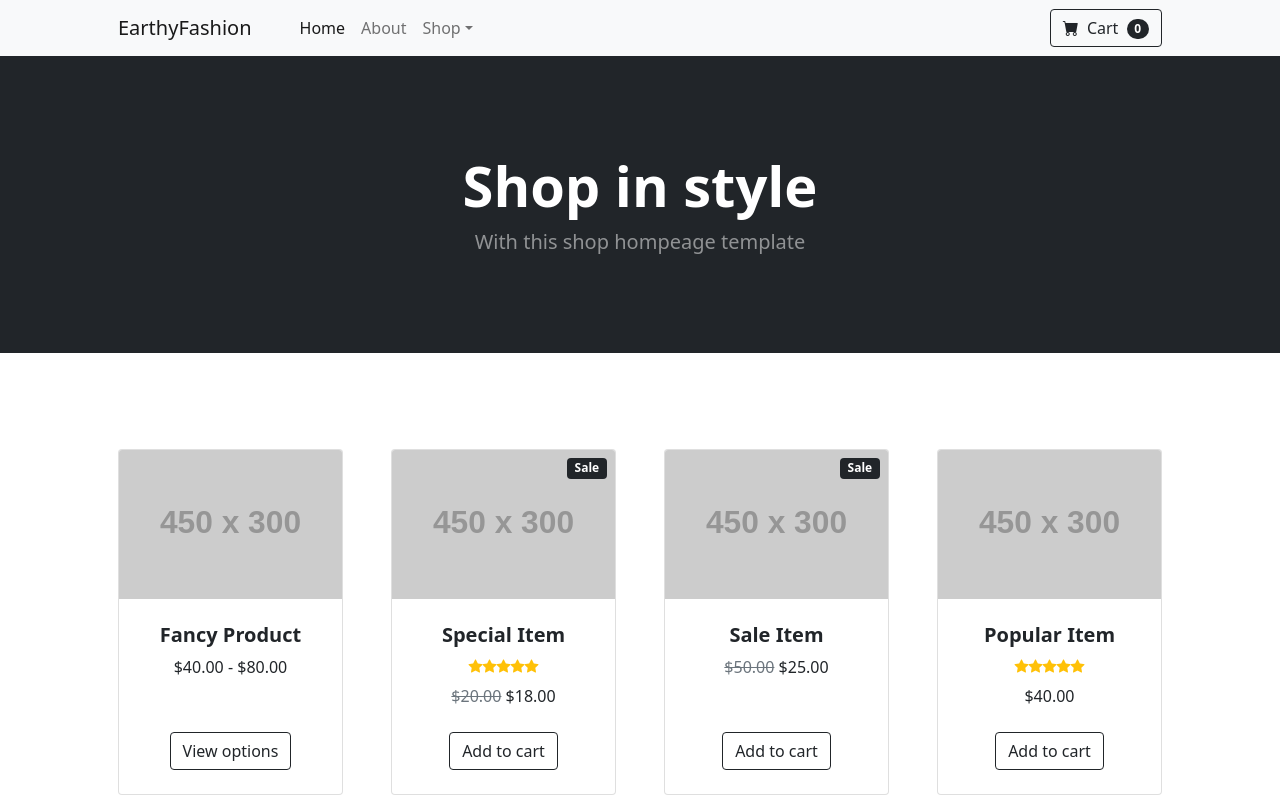
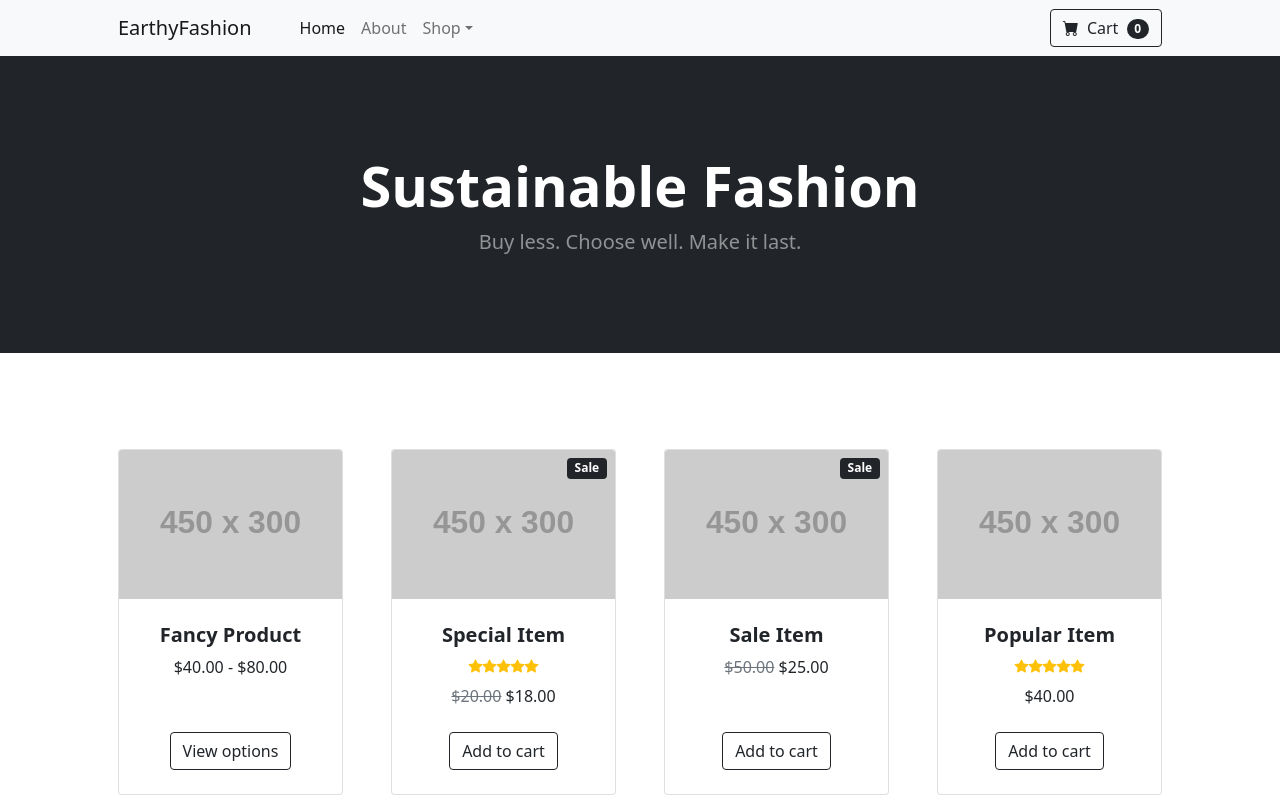
Before and after one commit to Earthyfashion/Earthyfashion.github.io, a plain HTML site: page index.html in a window 1280 px wide. Shown: the top 800 px of the page. Drawn offline with nearby package versions, Linux system fonts and the light colour scheme; placeholder pictures from the web are drawn by us.

Commit message:
Update index.html

```diff
--- a/index.html
+++ b/index.html
@@ -47,8 +47,8 @@
         <header class="bg-dark py-5">
             <div class="container px-4 px-lg-5 my-5">
                 <div class="text-center text-white">
-                    <h1 class="display-4 fw-bolder">Shop in style</h1>
-                    <p class="lead fw-normal text-white-50 mb-0">With this shop hompeage template</p>
+                    <h1 class="display-4 fw-bolder">Sustainable Fashion</h1>
+                    <p class="lead fw-normal text-white-50 mb-0">Buy less. Choose well. Make it last.</p>
                 </div>
             </div>
         </header>
```
